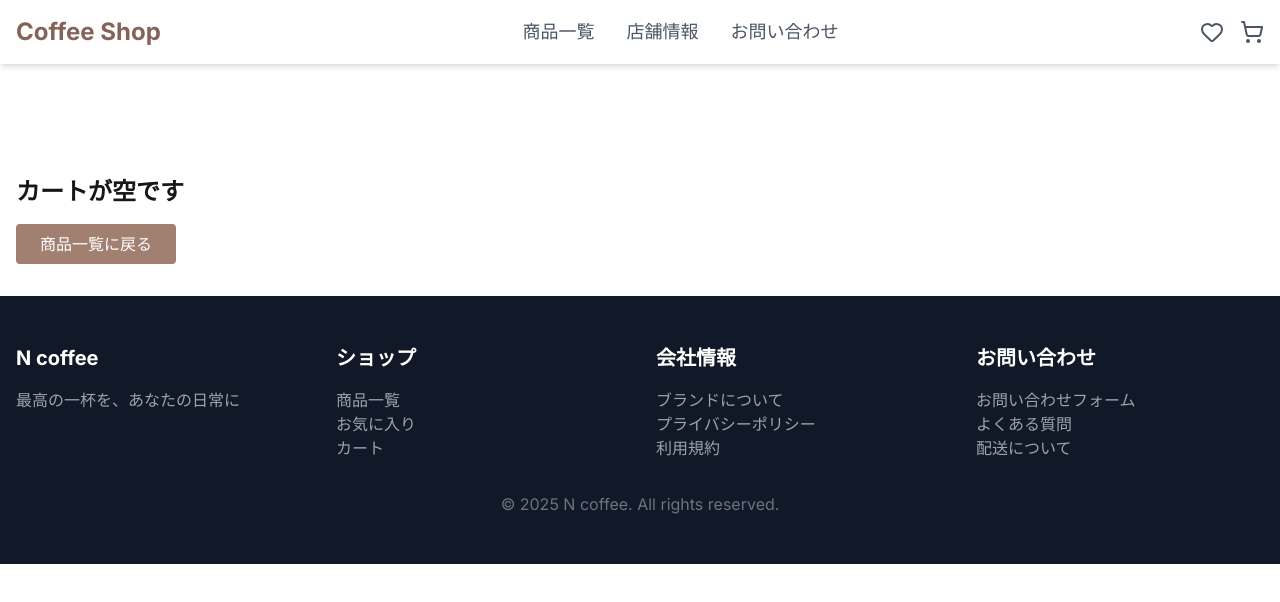
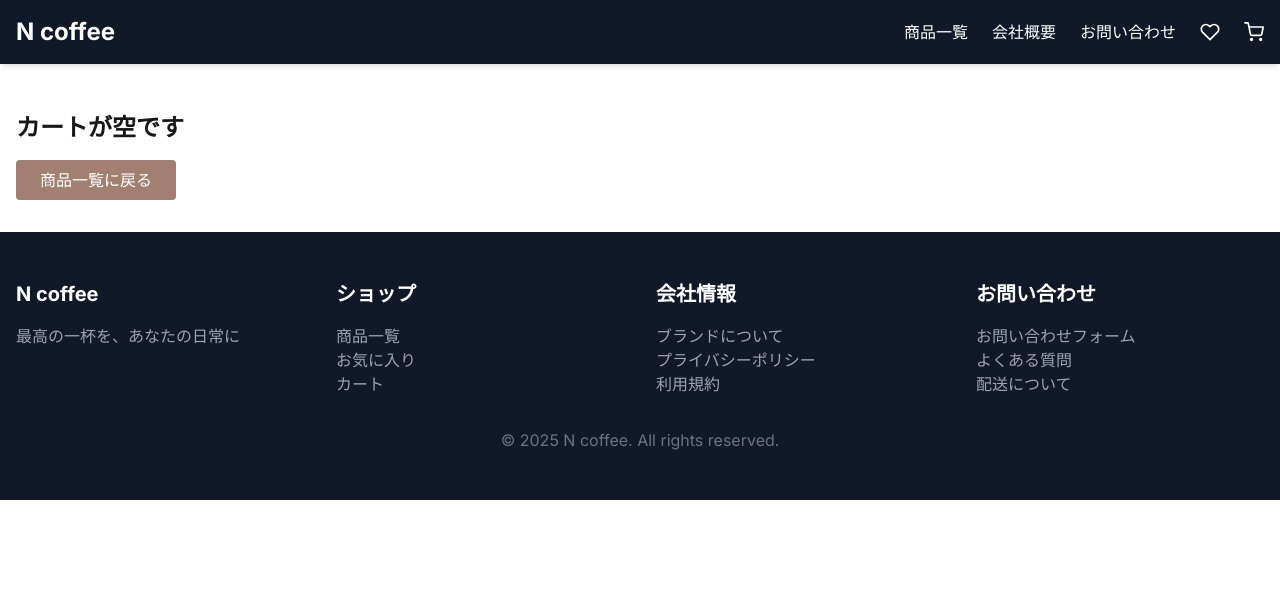
Before and after one commit to yamamoto-akane-1/coffee, a Next.js app: page /checkout in a window 1280 px wide. Shown: the top 602 px of the page. Built offline with nearby package versions, Linux system fonts and the light colour scheme.

Commit message:
revert: ヘッダーのデザインを元に戻す

```diff
--- a/app/components/Header.tsx
+++ b/app/components/Header.tsx
@@ -1,154 +1,52 @@
 'use client';
 
 import Link from 'next/link';
-import { usePathname } from 'next/navigation';
+import { useState } from 'react';
+import { FiShoppingCart, FiHeart, FiMenu, FiX } from 'react-icons/fi';
+import { useCart } from '../context/CartContext';
 import { useFavorites } from '../context/FavoritesContext';
-import { useCart } from '../context/CartContext';
-import { ShoppingCart, Heart, Menu, X } from 'lucide-react';
-import { useState } from 'react';
 
 export default function Header() {
-  const pathname = usePathname();
-  const { favorites } = useFavorites();
-  const { items } = useCart();
   const [isMenuOpen, setIsMenuOpen] = useState(false);
-
-  const totalItems = items.reduce((sum, item) => sum + item.quantity, 0);
-  const totalFavorites = favorites.length;
-
-  const isActive = (path: string) => pathname === path;
+  const { totalItems } = useCart();
+  const { totalFavorites } = useFavorites();
 
   return (
-    <header className="bg-white shadow-md">
-      <div className="container mx-auto px-4">
-        <div className="flex items-center justify-between h-16">
-          {/* ロゴ */}
-          <Link href="/" className="text-2xl font-bold text-coffee-800">
-            Coffee Shop
+    <header className="fixed top-0 left-0 right-0 z-50 bg-gray-900 shadow-md">
+      <nav className="container mx-auto px-4 py-4">
+        <div className="flex justify-between items-center">
+          <Link href="/" className="text-2xl font-bold text-white">
+            N coffee
           </Link>
-
-          {/* デスクトップナビゲーション */}
-          <nav className="hidden md:flex items-center space-x-8">
-            <Link
-              href="/products"
-              className={`text-lg ${
-                isActive('/products')
-                  ? 'text-coffee-600 font-medium'
-                  : 'text-gray-600 hover:text-coffee-600'
-              }`}
-            >
+          <div className="flex items-center space-x-6">
+            <Link href="/products" className="text-white hover:text-gray-300">
               商品一覧
             </Link>
-            <Link
-              href="/about"
-              className={`text-lg ${
-                isActive('/about')
-                  ? 'text-coffee-600 font-medium'
-                  : 'text-gray-600 hover:text-coffee-600'
-              }`}
-            >
-              店舗情報
+            <Link href="/about" className="text-white hover:text-gray-300">
+              会社概要
             </Link>
-            <Link
-              href="/contact"
-              className={`text-lg ${
-                isActive('/contact')
-                  ? 'text-coffee-600 font-medium'
-                  : 'text-gray-600 hover:text-coffee-600'
-              }`}
-            >
+            <Link href="/contact" className="text-white hover:text-gray-300">
               お問い合わせ
             </Link>
-          </nav>
-
-          {/* アイコン */}
-          <div className="hidden md:flex items-center space-x-4">
-            <Link href="/favorites" className="relative">
-              <Heart className="w-6 h-6 text-gray-600 hover:text-coffee-600" />
+            <Link href="/favorites" className="text-white hover:text-gray-300 relative">
+              <FiHeart size={20} />
               {totalFavorites > 0 && (
-                <span className="absolute -top-2 -right-2 bg-red-500 text-white text-xs rounded-full w-5 h-5 flex items-center justify-center font-bold shadow-lg transform hover:scale-110 transition-transform">
+                <span className="absolute -top-2 -right-2 bg-red-500 text-white text-xs font-bold rounded-full w-5 h-5 flex items-center justify-center shadow-lg transform hover:scale-110 transition-transform">
                   {totalFavorites}
                 </span>
               )}
             </Link>
-            <Link href="/cart" className="relative">
-              <ShoppingCart className="w-6 h-6 text-gray-600 hover:text-coffee-600" />
+            <Link href="/cart" className="text-white hover:text-gray-300 relative">
+              <FiShoppingCart size={20} />
               {totalItems > 0 && (
-                <span className="absolute -top-2 -right-2 bg-red-500 text-white text-xs rounded-full w-5 h-5 flex items-center justify-center font-bold shadow-lg transform hover:scale-110 transition-transform">
+                <span className="absolute -top-2 -right-2 bg-red-500 text-white text-xs font-bold rounded-full w-5 h-5 flex items-center justify-center shadow-lg transform hover:scale-110 transition-transform">
                   {totalItems}
                 </span>
               )}
             </Link>
           </div>
-
-          {/* モバイルメニューボタン */}
-          <button
-            className="md:hidden text-gray-600 hover:text-coffee-600"
-            onClick={() => setIsMenuOpen(!isMenuOpen)}
-          >
-            {isMenuOpen ? <X size={24} /> : <Menu size={24} />}
-          </button>
         </div>
-
-        {/* モバイルメニュー */}
-        {isMenuOpen && (
-          <div className="md:hidden py-4">
-            <nav className="flex flex-col space-y-4">
-              <Link
-                href="/products"
-                className={`text-lg ${
-                  isActive('/products')
-                    ? 'text-coffee-600 font-medium'
-                    : 'text-gray-600 hover:text-coffee-600'
-                }`}
-                onClick={() => setIsMenuOpen(false)}
-              >
-                商品一覧
-              </Link>
-              <Link
-                href="/about"
-                className={`text-lg ${
-                  isActive('/about')
-                    ? 'text-coffee-600 font-medium'
-                    : 'text-gray-600 hover:text-coffee-600'
-                }`}
-                onClick={() => setIsMenuOpen(false)}
-              >
-                店舗情報
-              </Link>
-              <Link
-                href="/contact"
-                className={`text-lg ${
-                  isActive('/contact')
-                    ? 'text-coffee-600 font-medium'
-                    : 'text-gray-600 hover:text-coffee-600'
-                }`}
-                onClick={() => setIsMenuOpen(false)}
-              >
-                お問い合わせ
-              </Link>
-              <div className="flex items-center space-x-4 pt-4">
-                <Link href="/favorites" className="relative" onClick={() => setIsMenuOpen(false)}>
-                  <Heart className="w-6 h-6 text-gray-600 hover:text-coffee-600" />
-                  {totalFavorites > 0 && (
-                    <span className="absolute -top-2 -right-2 bg-red-500 text-white text-xs rounded-full w-5 h-5 flex items-center justify-center font-bold shadow-lg transform hover:scale-110 transition-transform">
-                      {totalFavorites}
-                    </span>
-                  )}
-                </Link>
-                <Link href="/cart" className="relative" onClick={() => setIsMenuOpen(false)}>
-                  <ShoppingCart className="w-6 h-6 text-gray-600 hover:text-coffee-600" />
-                  {totalItems > 0 && (
-                    <span className="absolute -top-2 -right-2 bg-red-500 text-white text-xs rounded-full w-5 h-5 flex items-center justify-center font-bold shadow-lg transform hover:scale-110 transition-transform">
-                      {totalItems}
-                    </span>
-                  )}
-                </Link>
-              </div>
-            </nav>
-          </div>
-        )}
-      </div>
+      </nav>
     </header>
   );
 }
```
